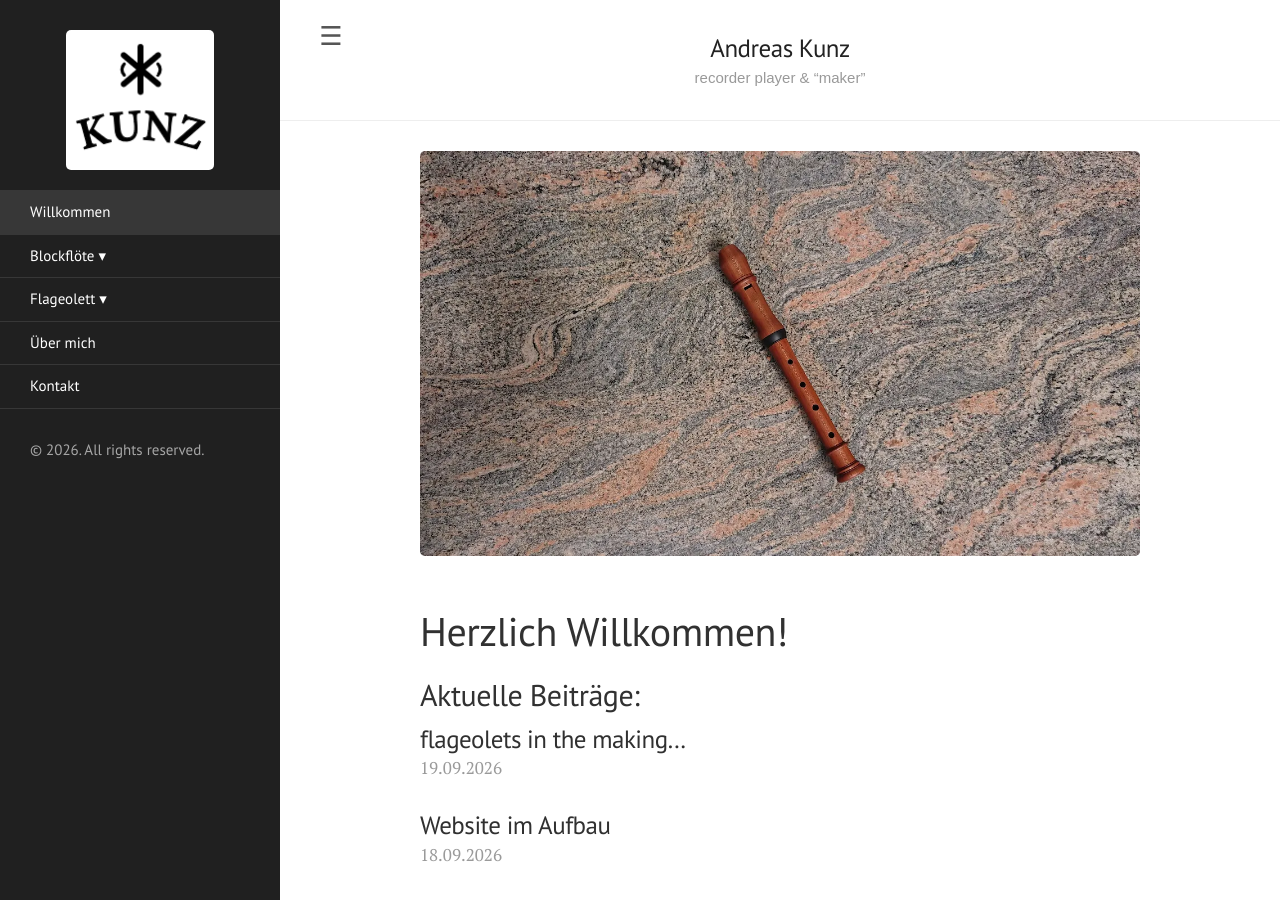
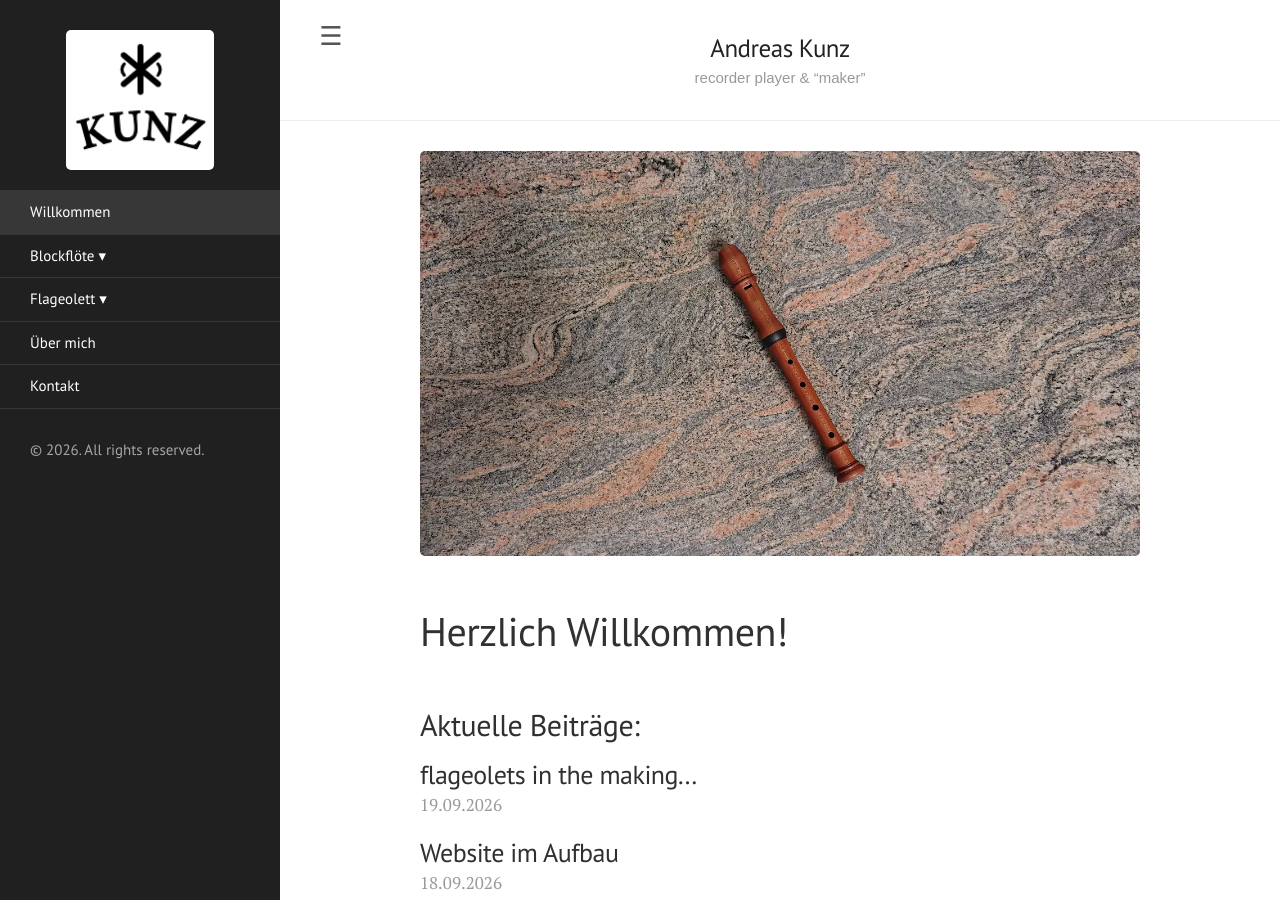
Before and after one commit to Akerdater/Akerdater.github.io, a Jekyll site: the page built from index.markdown, in a window 1280 px wide. Built offline with Jekyll 4.4.1, drawn with Linux system fonts in a browser that asks for light colours.

Commit message:
kleinigkeiten im text abstand und co

```diff
--- a/index.markdown
+++ b/index.markdown
@@ -4,27 +4,34 @@ title: Willkommen
 ---
 <img src="{{ site.baseurl }}/assets/Flageolett.webp" alt="Startbild" style="width: 100%; max-width: 100%; height: auto; display: block; margin-bottom: 2.5rem;">
 
+<h1 style="margin-top: 0; margin-bottom: 20px; font-size: 2rem;">Herzlich Willkommen!</h1>
 
-
-# Herzlich Willkommen!
-
-
-
-## Aktuelle Beiträge:
-
+<h2 style="margin-top: 50px; margin-bottom: 15px; font-size: 1.5rem; font-weight: normal; color: #303030;">Aktuelle Beiträge:</h2>
 
 <div class="posts">
   {% for post in site.posts %}
-  <div class="post" style="margin-bottom: 1.5rem;">
-    <h3 class="post-title">
-      <a href="{{ post.url | relative_url }}">
+  <div class="post">
+
+    <h3 class="post-title" style="margin-top: 15px !important; margin-bottom: 0 !important; font-size: 1.3rem; line-height: 1.2;">
+      <!-- FIX: Das Link-Element darf nach unten keinen Abstand erzeugen -->
+      <a href="{{ post.url | relative_url }}" style="margin-bottom: 0 !important; display: inline-block;">
         {{ post.title }}
       </a>
     </h3>
-<span class="post-date" style="font-size: 0.85rem; color: #9a9a9a; display: block;">
-  {{ post.date | date: "%d.%m.%Y" }}
-</span>
+
+    <!-- Das Datum rückt über ein kleines margin-top jetzt ganz nah an den Text -->
+    <span class="post-date" style="font-size: 0.85rem; color: #9a9a9a; display: block; margin-top: 2px !important;">
+      {{ post.date | date: "%d.%m.%Y" }}
+    </span>
 
   </div>
   {% endfor %}
 </div>
+
+<!-- DIESER TRICK HÄLT DEN ABSTAND ZWISCHEN DEN BEITRÄGEN COMPAKT -->
+<style>
+  .posts .post {
+    margin-bottom: 15px !important;
+    padding-bottom: 0 !important;
+  }
+</style>
```
